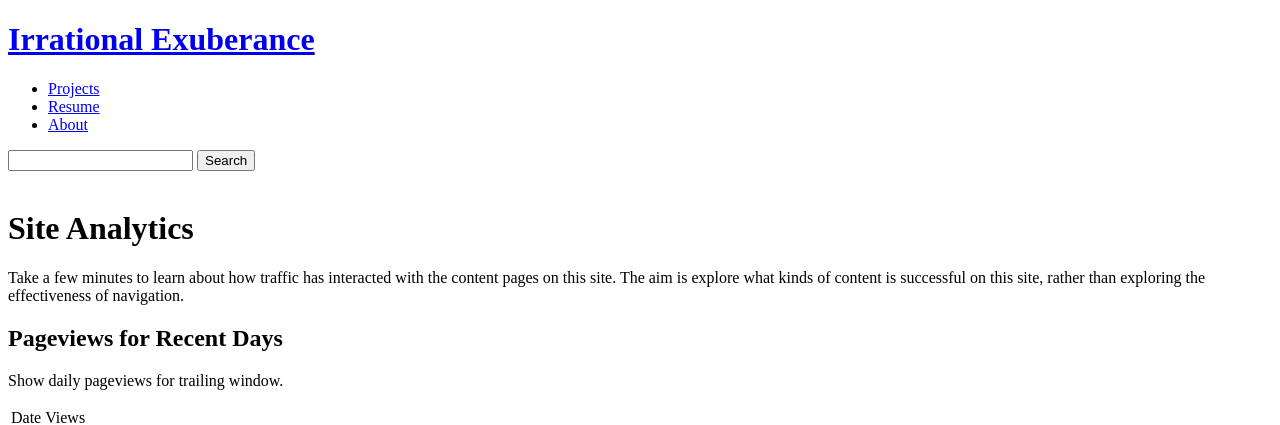
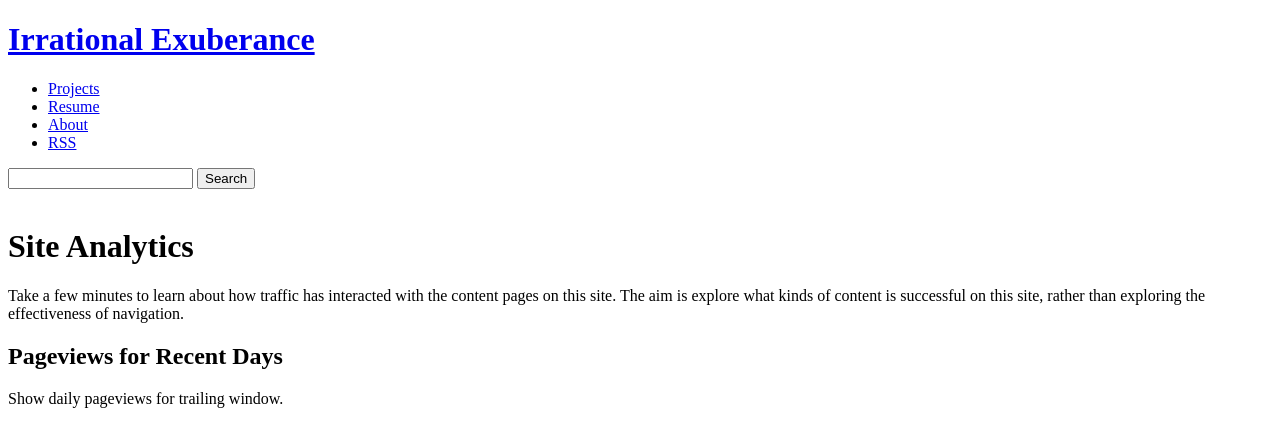
Before and after one commit to lethain/sisyphus, a Django app: template templates/sisyphus/analytics.html in a window 1280 px wide. Shown: the top 425 px of the page. Run offline with Django 3.2, Linux system fonts and the light colour scheme; the template is opened without the code that fills it, so the values that code supplies are empty; some libraries are stand-ins or nearby versions.

Commit message:
Add RSS link

```diff
--- a/templates/header.html
+++ b/templates/header.html
@@ -6,6 +6,7 @@
     <li><a href="http://github.com/lethain">Projects</a></li>
     <li><a href="http://www.linkedin.com/pub/will-larson/3/b54/a44">Resume</a></li>
     <li><a href="/will-larson/">About</a></li>
+    <li><a href="/feeds/">RSS</a></li>
   </ul>
     <form action="/search/" method="GET" class="grid_3">
       <input id="searchbox" name="q" value="{{ query }}">
```
